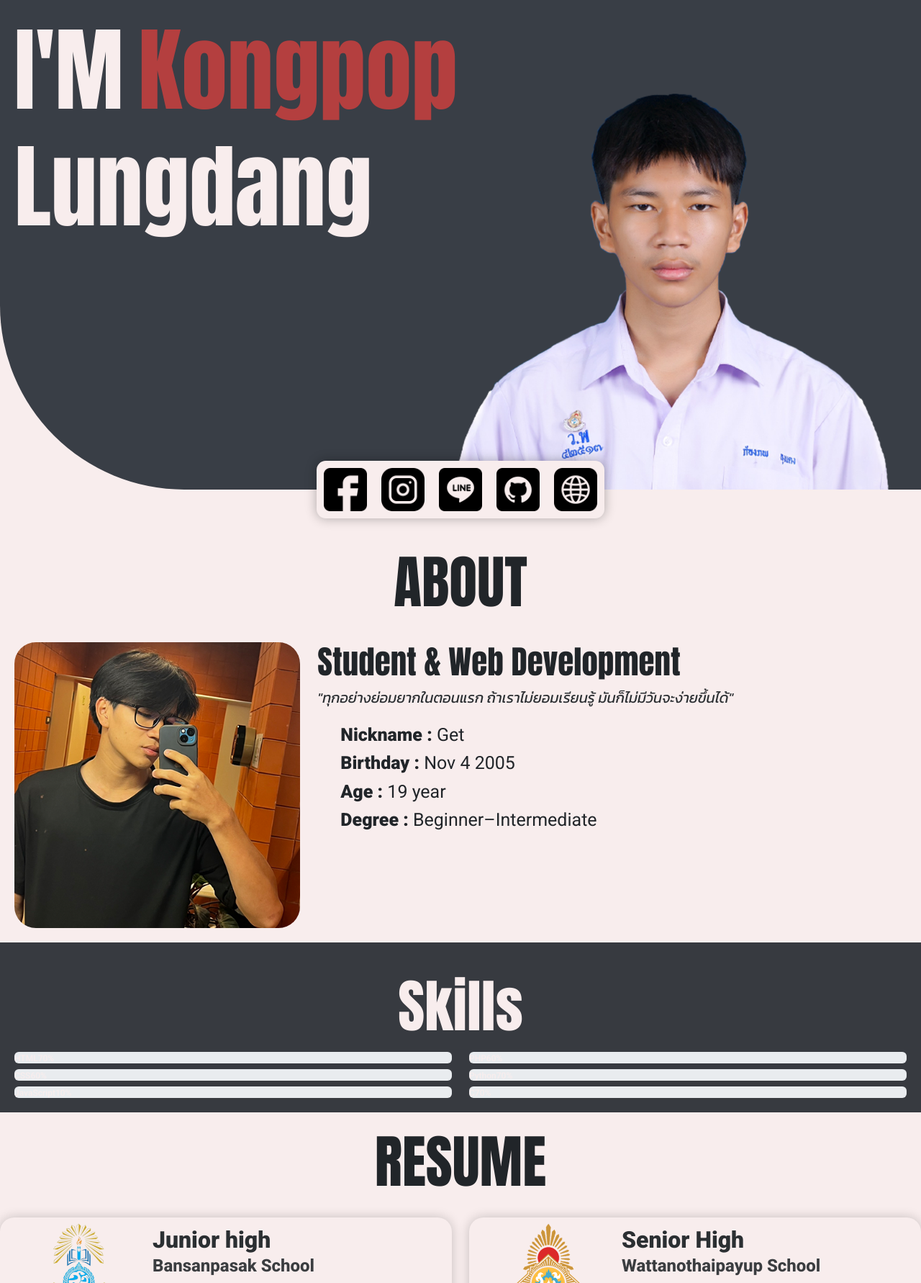
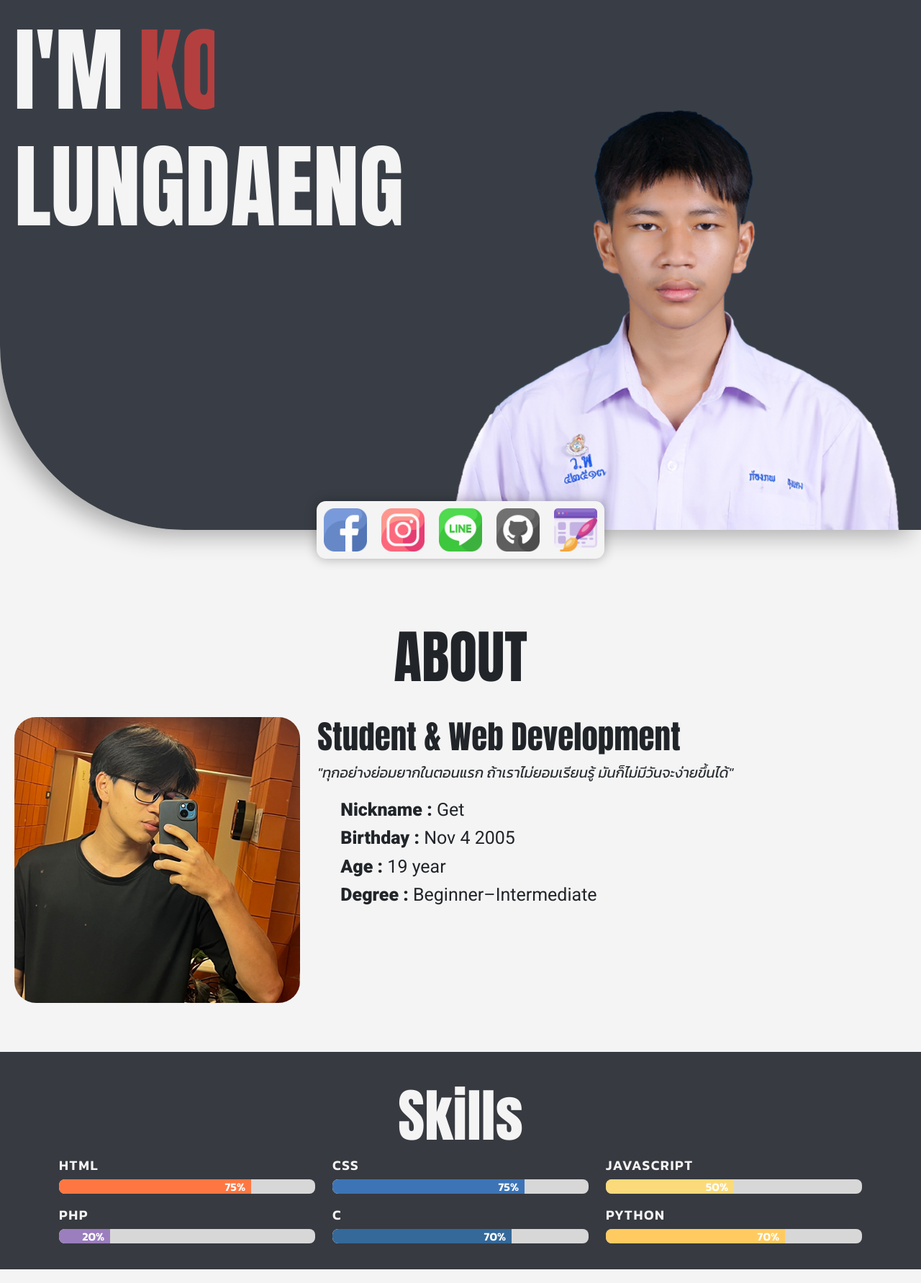
Before and after one commit to gxttkp/my-web-template, a PHP site: page /Portfolio/ in a window 1280 px wide. Shown: the top 1782 px of the page at 72% size. Run offline with PHP 8.4, Linux system fonts and the light colour scheme.

Commit message:
my frist commit

```diff
--- a/Portfolio/index.html
+++ b/Portfolio/index.html
@@ -5,6 +5,8 @@
     <meta name="viewport" content="width=device-width, initial-scale=1.0">
     <!-- Bootstrap CSS -->
     <link href="https://cdn.jsdelivr.net/npm/bootstrap@5.3.3/dist/css/bootstrap.min.css" rel="stylesheet">
+    <link href="https://unpkg.com/aos@2.3.1/dist/aos.css" rel="stylesheet">
+
     <!-- Bootstrap Icons -->
     <link rel="stylesheet" href="https://cdn.jsdelivr.net/npm/bootstrap-icons/font/bootstrap-icons.css">
 
@@ -34,8 +36,8 @@
         <section id="main-website" class="main-website">
             <div class="container">
                 <div class="title-main-website">
-                    <h1>I'M<span>Kongpop</span></h1>
-                    <h3>Lungdang</h3>
+                    <h1>I'M<span class="typewriter">KONGPHOP</span></h1>
+                    <h3>LUNGDAENG</h3>
                 </div>
             </div>
         </section>
@@ -45,18 +47,18 @@
             <div class="container">
                 <nav class="nav-social">
                     <ul class="social-link">
-                        <li><a href="" class="facebook" target="_blank"><img class="icon-social img-fluid" src="images/facebook.png" alt=""></a></li>
-                        <li><a href="" class="instagram" target="_blank"><img class="icon-social img-fluid" src="images/instagram.png" alt=""></a></li>
-                        <li><a href="" class="line" target="_blank"><img class="icon-social img-fluid" src="images/line.png" alt=""></a></li>
-                        <li><a href="" class="github" target="_blank"><img class="icon-social img-fluid" src="images/github.png" alt=""></a></li>
-                        <li><a href="" class="MyWebsite" target="_blank"><img class="icon-social img-fluid" src="images/web.png" alt=""></a></li>
+                        <li><a class="facebook" target="_blank" href="https://www.facebook.com/kongpop.l?locale=th_TH"><img class="icon-social img-fluid" src="images/social/facebook.png" alt=""></a></li>
+                        <li><a class="instagram" target="_blank" href="https://www.instagram.com/gxttkp/"><img class="icon-social img-fluid" src="images/social/instagram.png" alt=""></a></li>
+                        <li><a class="line" target="_blank" href="https://line.me/ti/p/s-kbdJ2mig"><img class="icon-social img-fluid" src="images/social/line.png" alt=""></a></li>
+                        <li><a class="github" target="_blank" href="https://github.com/gxttkp/my-web-template"><img class="icon-social img-fluid" src="images/social/github.png" alt=""></a></li>
+                        <li><a class="MyWebsite" target="_blank" href="https://webapp.cm.in.th/673190902/u67319090017/"><img class="icon-social img-fluid" src="images/social/website.png" alt=""></a></li>
                     </ul>
                 </nav>
             </div>
         </section><!-- \Page Social -->
 
         <!-- Page About -->
-        <section id="about" class="about">
+        <section id="about" class="about fade-in">
 
             <!-- section title -->
             <div class="container">
@@ -67,16 +69,16 @@
             <!-- detail about -->
             <div class="container">
                 <div class="row">
-                    <div class="col-lg-4 col-md-4 d-flex justify-content-center">
+                    <div class="col-lg-4 col-md-4 d-flex justify-content-center fade-in">
                         <img src="images/img-about.png" alt="" class="img-fluid">
                     </div>
 
-                    <div class="col-lg-8 col-md-8">
+                    <div class="col-lg-8 col-md-8 fade-in">
                         <h5>Student & Web Development</h5>
                         <p><i>"ทุกอย่างย่อมยากในตอนแรก ถ้าเราไม่ยอมเรียนรู้ มันก็ไม่มีวันจะง่ายขึ้นได้"</i></p>
 
                         <div class="row">
-                            <div class="col-lg-6">
+                            <div class="col-lg-6 fade-in">
                                 <ul class="detial-about">
                                     <li><strong>Nickname : </strong><span>Get</span></li>
                                     <li><strong>Birthday : </strong><span>Nov 4 2005</span></li>
@@ -90,79 +92,88 @@
             </div>
         </section> <!-- \Page Skills -->
 
-        <!--Page Skills -->
+        <!-- Page Skills -->
         <section id="skills" class="skills">
 
         <!-- section title -->
-            <div class="container">
+        <div class="container text-center fade-in">
             <h2>Skills</h2>
-            </div> <!-- \section title -->
+        </div>
 
-            <div class="container">
-                <div class="row">
-                    <div class="col-lg-6">
+        <div class="container col-10 fade-in">
+            <div class="row justify-content-center align-items-center">
 
-                        <div class="progress mt-2">
-                            <span class="skill"><span>HTML</span> <i class="val">70%</i></span>
-                            <div class="progress-bar-warp">
-                                <div class="progress-bar" role="progressbar" aria-valuenow="70" aria-valuemin="0" aria-valuemax="100"></div>
+                <div class="col-10 col-sm-8 col-md-6 col-lg-5 col-xl-4">
+                    <div class="skill fade-in">
+                    <p>HTML</p>
+                        <div class="skill-bar">
+                            <div class="skill-level html">75%</div>
+                        </div>
                     </div>
                 </div>
 
-                        <div class="progress mt-2">
-                            <span class="skill"><span>CSS</span> <i class="val">60%</i></span>
-                            <div class="progress-bar-warp">
-                                <div class="progress-bar" role="progressbar" aria-valuenow="60" aria-valuemin="0" aria-valuemax="100"></div>
+                <div class="col-10 col-sm-8 col-md-6 col-lg-5 col-xl-4">
+                    <div class="skill fade-in">
+                    <p>CSS</p>
+                        <div class="skill-bar">
+                            <div class="skill-level css">75%</div>
+                        </div>
                     </div>
                 </div>
 
-                        <div class="progress mt-2">
-                            <span class="skill"><span>JavaScript</span> <i class="val">10%</i></span>
-                            <div class="progress-bar-warp">
-                                <div class="progress-bar" role="progressbar" aria-valuenow="10" aria-valuemin="0" aria-valuemax="100"></div>
+                <div class="col-10 col-sm-8 col-md-6 col-lg-5 col-xl-4">
+                    <div class="skill fade-in">
+                    <p>JAVASCRIPT</p>
+                        <div class="skill-bar">
+                            <div class="skill-level javascript">50%</div>
                         </div>
                     </div>
                 </div>
-                    <div class="col-lg-6">
 
-                        <div class="progress mt-2">
-                            <span class="skill"><span>PHP</span> <i class="val">60%</i></span>
-                            <div class="progress-bar-warp">
-                                <div class="progress-bar" role="progressbar" aria-valuenow="60" aria-valuemin="0" aria-valuemax="100"></div>
+                <div class="col-10 col-sm-8 col-md-6 col-lg-5 col-xl-4">
+                    <div class="skill fade-in">
+                    <p>PHP</p>
+                        <div class="skill-bar">
+                            <div class="skill-level php">20%</div>
+                        </div>
                     </div>
                 </div>
 
-                        <div class="progress mt-2">
-                            <span class="skill"><span>Python</span> <i class="val">70%</i></span>
-                            <div class="progress-bar-warp">
-                                <div class="progress-bar" style="width: 70%;"></div>
+                <div class="col-10 col-sm-8 col-md-6 col-lg-5 col-xl-4">
+                    <div class="skill fade-in">
+                    <p>C</p>
+                        <div class="skill-bar">
+                            <div class="skill-level c">70%</div>
+                        </div>
                     </div>
                 </div>
 
-                        <div class="progress mt-2">
-                            <span class="skill"><span>C</span> <i class="val">70%</i></span>
-                            <div class="progress-bar-warp">
-                                <div class="progress-bar" style="width: 70%;"></div>
+                <div class="col-10 col-sm-8 col-md-6 col-lg-5 col-xl-4">
+                    <div class="skill fade-in">
+                    <p>PYTHON</p>
+                        <div class="skill-bar">
+                            <div class="skill-level python">70%</div>
                         </div>
                     </div>
                 </div>
+
             </div>
         </div>
-        </section> <!-- \Page Skills -->
+        </section><!-- \Page Skills -->
 
         <!-- Page Resume -->
-        <section id="resume" class="resume">
+        <section id="resume" class="resume fade-in">
 
             <!--section title -->
-            <div class="container">
+            <div class="container mb-5">
                 <h2>RESUME</h2>
             </div> <!--\section title -->
 
-            <div class="container">
+            <div class="container" >
                 <div class="row gy-4 d-flex align-items-center justify-content-center">
 
-                    <div class="col-xl-6 col-md-8 col-11">
-                        <div class="bg-school p-2 d-flex justify-content-center align-items-center">
+                    <div class="col-xl-6 col-md-8 col-11 fade-in">
+                        <div class="bg-school p-2 d-flex justify-content-center align-items-center" >
                             <div class="col-4 d-flex justify-content-center">
                                 <img src="images/bansanpasak.png" alt="" class="img-fluid">
                             </div>
@@ -175,7 +186,7 @@
                         </div>
                     </div>
 
-                    <div class="col-xl-6 col-md-8 col-11">
+                    <div class="col-xl-6 col-md-8 col-11 fade-in">
                         <div class="bg-school p-2 d-flex justify-content-center align-items-center">
                             <div class="col-4 col-4 d-flex justify-content-center">
                                 <img src="images/wattano.png" alt="" class="img-fluid">
@@ -189,7 +200,7 @@
                         </div>
                     </div>
 
-                    <div class="col-xl-6 col-md-8 col-11">
+                    <div class="col-xl-6 col-md-8 col-11 fade-in">
                         <div class="bg-school p-2  d-flex justify-content-center align-items-center">
                             <div class="col-lg-4 col-4 d-flex justify-content-center">
                                 <img src="images/cmtc.png" alt="" class="img-fluid">
@@ -225,44 +236,62 @@
         <section id="contact" class="contact">
 
             <!-- section title -->
-            <div class="container">
+            <div class="container fade-in">
                 <h2>CONTACT</h2>
+
+                <p class="d-flex justify-content-center fade-in">You can email me at &nbsp;<a href="mailto:mydioly311@gmail.com">mydioly311@gmail.com</a></p>
+
+                <nav class="nav-social fade-in">
+                    <ul class="social-link">
+                        <li><a class="facebook" target="_blank" href="https://www.facebook.com/kongpop.l?locale=th_TH"><img class="icon-social img-fluid" src="images/contact/facebook.png" alt=""></a></li>
+                        <li><a class="instagram" target="_blank" href="https://www.instagram.com/gxttkp/"><img class="icon-social img-fluid" src="images/contact/instagram.png" alt=""></a></li>
+                        <li><a class="line" target="_blank" href="https://line.me/ti/p/s-kbdJ2mig"><img class="icon-social img-fluid" src="images/contact/line.png" alt=""></a></li>
+                        <li><a class="github" target="_blank" href="https://github.com/gxttkp/my-web-template"><img class="icon-social img-fluid" src="images/contact/github.png" alt=""></a></li>
+                        <li><a class="MyWebsite" target="_blank" href="https://webapp.cm.in.th/673190902/u67319090017/"><img class="icon-social img-fluid" src="images/contact/website.png" alt=""></a></li>
+                    </ul>
+                </nav>
+
+                <div class="line-txt-form d-flex justify-content-center align-items-center fade-in"></div>
             </div> <!-- \section title -->
 
-            <div class="container">
+            <div class="container fade-in">
 
-                <form class="form w-100" action="https://formspree.io/f/mwpvqark" method="POST">
+                <form class="form" id="contactForm" action="https://formspree.io/f/mdkdkkqa" method="POST" novalidate>
                     <div class="row d-flex justify-content-center">
 
-                        <div class="col-6">
+                        <div class="col-10 col-md-5 fade-in">
                             <div class="card p-3">
                                 <label>Name</label>
-                                <input type="text" required id="name" class="txt" placeholder="insert your name">
+                                <input type="text" name="name" id="name" class="txt" placeholder="insert your name" required>
+                                <small class="error">Please enter your name</small>
                             </div>
                         </div>
 
-                        <div class="col-6">
+                        <div class="col-10 col-md-5 fade-in">
                             <div class="card p-3">
                                 <label>E-mail</label>
-                                <input type="text" required id="email" class="txt" placeholder="insert your email">
+                                <input type="text" name="email" id="email" class="txt" placeholder="insert your email" required>
+                                <small class="error">Please enter your E-mail</small>
                             </div>
                         </div>
 
-                        <div class="col-12">
+                        <div class="col-10 fade-in">
                             <div class="card p-3">
                                 <label>Title</label>
-                                <input type="text" required id="subject" class="txt" placeholder="insert title">
+                                <input type="text" name="subject" id="subject" class="txt" placeholder="insert title" required>
+                                <small class="error">Please enter your tilte</small>
                             </div>
                         </div>
 
-                        <div class="col-12">
+                        <div class="col-10 fade-in">
                             <div class="card p-3">
                                 <label>Detail</label>
-                                <textarea type="text" required id="detail" class="txt" placeholder="insert detail"></textarea>
+                                <textarea type="text" name="detail" id="detail" class="txt" placeholder="insert detail" required></textarea>
+                                <small class="error">Please enter your detail</small>
                             </div>
                         </div>
 
-                        <div class="col-3 d-flex justify-content-center align-items-center ">
+                        <div class="col-3 d-flex justify-content-center align-items-center">
                             <button type="sumbit" class="btn btn primary">SEND</button>
                         </div>
                     </div>
@@ -271,10 +300,7 @@
         </section>
     </main>
 
-    <footer>
-        <div class="copy">
-            <p></p>
-        </div>
-    </footer>
+    <script src="script.js"></script>
+
 </body>
 </html>
--- a/Portfolio/styles.css
+++ b/Portfolio/styles.css
@@ -6,10 +6,10 @@
     box-sizing: border-box;
 }
 :root {
-    --white: #F8EDED;
+    --white: #f4f4f4;
 }
 html,body {
-    overflow-x: hidden;
+    overflow-x: hidden !important;
 }
 
 body {
@@ -21,14 +21,18 @@ body {
     padding: 0;
     margin: 0 auto;
 }
+[data-aos] {
+    will-change: transform, opacity;
+}
 
 .main-website {
     max-width: 100%;
-    height: 85vh;
+    height: 92vh;
     background: url("images/img-main.png");
     background-repeat: no-repeat;
     background-size: cover; /* ทำให้รูปเต็มพื้นที่ */
     background-position: center; /* จัดรูปภาพให้อยู่ตรงกลาง */
+    box-shadow: -1rem 1vh 2rem rgba(0, 0, 0, 0.3);
     border-radius: 0 0 0 20vw;
 
     .title-main-website {
@@ -62,7 +65,6 @@ body {
 
         .social-link {
             display: flex;
-            list-style: none;
             background-color: var(--white);
             box-shadow: 0 0 1rem rgba(0, 0, 0, 0.3);
             border-radius: clamp(0.8rem, 1vw, 1.563rem);
@@ -72,10 +74,21 @@ body {
 
             li {
                 margin: 0.625rem;
+                list-style: none;
 
                 img {
                     width: clamp(1.75rem, 5vw, 3.74rem);
                     height: auto;
+                    transition: transform 0.3s ease;
+                    opacity: 75%;
+                }
+            }
+
+            a:hover {
+                justify-content: space-between;
+                img {
+                    transform: scale(1.05);
+                    opacity: 95%;
                 }
             }
         }
@@ -94,6 +107,7 @@ h5 {
 
 .about {
     padding: 20px;
+    margin-top: clamp(2vh, 10vw, 6vh);
 
     img {
         width: clamp(25rem, 10vw, 24rem);
@@ -133,36 +147,54 @@ h5 {
     padding-top: 5px;
     padding-bottom: 30px;
     padding: 20px;
+    margin-top: clamp(2vh, 10vw, 6vh);
 
-    .progress {
+    .container {
+        width: 90%;
+        max-width: 1200px;
+        margin: auto;
 
         .skill {
-            font-family: 'Roboto',sans-serif;
-            font-weight: 500;
+            font-family: 'Kanit',sans-serif;
+            font-weight: 600;
+            margin-bottom: 2vh;
 
-            display: flex;
-            justify-content: space-between;
-
-
-            .val {
-                font-style: normal;
+            p {
+                margin: 0 0 0.5vh 0;
+                font-size: 1.2em;
+                letter-spacing: 0.1rem;
             }
 
-            .progress-bar-warp {
-                background: var(--white);
-                border-radius: 8px;
-                height: 20px;
+            .skill-bar {
+                width: 100%;
+                background-color: #D7D7D7;
+                border-radius: 1vh;
                 overflow: hidden;
+                height: 2.5vh;
 
-                .progress-bar {
-                    background-color: aqua;
+                .skill-level {
+                    height: 100%;
+                    color: white;
+                    text-align: right;
+                    padding-right: 1vh;
+                    line-height: 2.5vh;
+                    font-size: 1em;
+                    border-radius: 1vh 0 0 1vh;
                 }
+
+                .html { width: 75%; background-color: #FE7743; }
+                .css { width: 75%; background-color: #3D74B6; }
+                .javascript { width: 50%; background-color: #FADA7A; }
+                .php { width: 20%; background-color: #9B7EBD; }
+                .c { width: 70%; background-color: #34699A; }
+                .python { width: 70%; background-color: #FFCB61; }
             }
         }
     }
 }
 
 .resume {
+    margin-top: clamp(2vh, 10vw, 6vh);
     h2 {
         margin-bottom: 30px;
     }
@@ -261,3 +362,86 @@ input:focus,
 textarea:focus {
     outline: none;
 }
+
+/* Animation */
+.typewriter {
+    overflow: hidden;
+    white-space: nowrap;
+    width: 0; /* เริ่มจากไม่มีความกว้าง */
+    border-right: 2px solid #fff; /* เส้นกระพริบ (cursor) */
+    animation: typing 3s steps(21, end) 3s infinite, blink 1s step-end infinite;
+}
+@keyframes typing {
+    from { width: 0 }
+    to { width: 9ch }
+}
+/* เอฟเฟกต์เส้นกระพริบ */
+@keyframes blink {
+    50% { border-right-color: transparent; }
+}
+
+.fade-in {
+    opacity: 0;
+    transform: translateY(20px);
+    transition-property: opacity, transform;
+    transition-timing-function: ease;
+    transition-duration: 2s; /* default 3s */
+}
+
+.fade-in.animate {
+    opacity: 1;
+    transform: translateY(0);
+}
+
+
+
+
+/* media */
+@media (max-width: 768px) {
+    .main-website {
+        height: 80vh;
+        background-position: 87% center; /* หรือ right center */
+        border-radius: 0 0 0 10vw; /* ปรับมุมให้เล็กลงถ้าต้องการ */
+    }
+    .social.nav-social {
+        margin-top: -20px;
+    }
+
+    .skills .container {
+        width: 95%;
+    }
+
+    .skills .skill p {
+        font-size: 1em;
+    }
+
+    .skills .skill-bar {
+        height: 2vh;
+    }
+
+    .skills .skill-level {
+        font-size: 0.9em;
+        line-height: 2vh;
+        padding-right: 0.5vh;
+    }
+}
+
+/* Responsive สำหรับมือถือแนวตั้ง */
+@media (max-width: 576px) {
+    .social .nav-social {
+        margin-top: -25px;
+    }
+    .skills .skill p {
+        font-size: 0.95em;
+    }
+
+    .skills .skill-bar {
+        height: 1.8vh;
+    }
+
+    .skills .skill-level {
+        font-size: 0.8em;
+        line-height: 1.8vh;
+        padding-right: 0.3vh;
+    }
+}
```
Also changed, not shown: other parts of Portfolio/styles.css (+75 -7 lines), Portfolio/script.js (added, +55 -0 lines), Portfolio/images/contact/facebook.png (added), Portfolio/images/contact/github.png (added), Portfolio/images/contact/instagram.png (added), Portfolio/images/contact/line.png (added), Portfolio/images/contact/website.png (added), Portfolio/images/contact/website2.png (added), Portfolio/images/contact/website3.png (added), Portfolio/images/facebook.png (deleted), Portfolio/images/github.png (deleted), Portfolio/images/instagram.png (deleted), Portfolio/images/line.png (deleted), Portfolio/images/social/facebook.png (added), 5 more files. Lines whose indentation alone changed are shown as unchanged.
